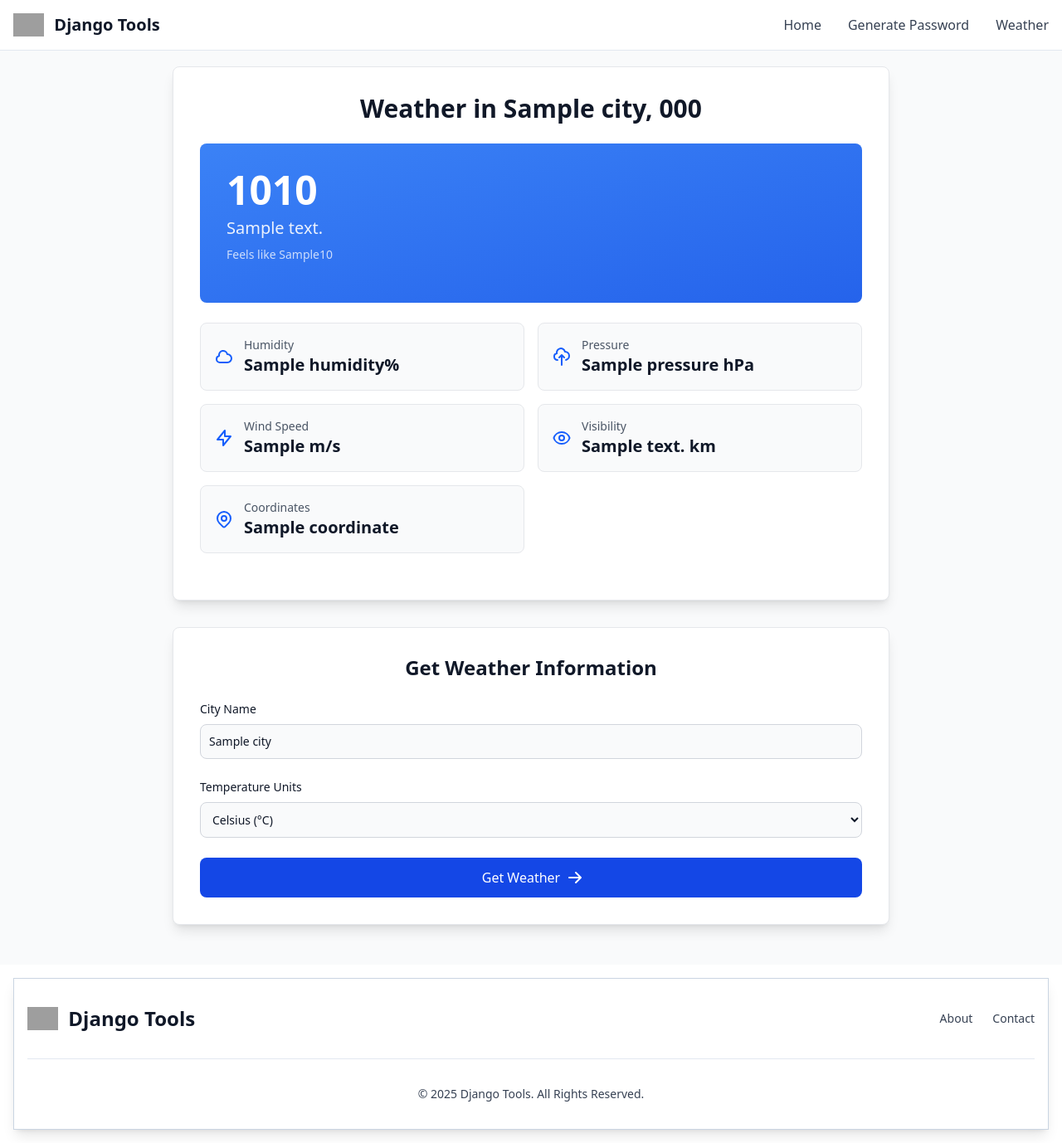
After one commit to NjauSamuel/Django-Password-Generator, a Django app: template weather/templates/weather/weather.html in a window 1280 px wide. The commit adds this page. Shown: the whole page at 83% size. Run offline with Django 5.2, Linux system fonts and the light colour scheme; the template is opened without the code that fills it: most values are stand-ins (such as "Sample title", 1, 10 or a date in 2020); style sheets or scripts are compiled from the project's sources; grey boxes are pictures that could not be loaded.

Commit message:
Refactor templates and styles for unified Django Tools interface. Update base template title and branding, add weather functionality links, and enhance home page with weather and password generator sections. Implement weather data retrieval and display with error handling in views and templates.

```diff
--- a/frontend/src/style.css
+++ b/frontend/src/style.css
@@ -1,6 +1,7 @@
 @import "tailwindcss";
 
 @source "../../passGen/templates/**/*.html";
+@source "../../weather/templates/**/*.html";
 
 @theme {
   --color-primary-50: #eff6ff;
--- a/passGen/templates/base.html
+++ b/passGen/templates/base.html
@@ -4,7 +4,7 @@
     <head>
         <meta charset="UTF-8">
         <meta name="viewport" content="width=device-width, initial-scale=1.0">
-        <title>{% block title %}Password Generator{% endblock %}</title>
+        <title>{% block title %}Django Tools{% endblock %}</title>
         {% load static %}
         <link href="{% static 'dist/assets/index.css' %}" rel="stylesheet">
     </head>
@@ -15,7 +15,7 @@
             <div class="max-w-7xl flex flex-wrap items-center justify-between mx-auto p-4">
             <a href="{% url 'home' %}" class="flex items-center space-x-3 rtl:space-x-reverse">
                 <img src="{% static 'images/keyforge.png' %}" class="h-7" alt="KeyForge Logo" />
-                <span class="self-center text-xl text-gray-900 font-semibold whitespace-nowrap">Password Generator</span>
+                <span class="self-center text-xl text-gray-900 font-semibold whitespace-nowrap">Django Tools</span>
             </a>
             <button data-collapse-toggle="navbar-default" type="button" class="inline-flex items-center p-2 w-10 h-10 justify-center text-sm text-gray-700 rounded-base md:hidden hover:bg-gray-100 hover:text-gray-900 focus:outline-none focus:ring-2 focus:ring-slate-300" aria-controls="navbar-default" aria-expanded="false">
                 <span class="sr-only">Open main menu</span>
@@ -30,6 +30,9 @@
                 <li>
                     <a href="{% url 'passGen' %}" class="block py-2 px-3 {% if request.resolver_match.url_name == 'passGen' %}text-blue-600 bg-blue-50 rounded md:bg-transparent md:text-blue-600{% else %}text-gray-700 rounded hover:bg-gray-100 md:hover:bg-transparent md:border-0 md:hover:text-blue-600{% endif %} md:p-0 {% if request.resolver_match.url_name == 'passGen' %}aria-current="page"{% endif %}">Generate Password</a>
                 </li>
+                <li>
+                    <a href="{% url 'weather' %}" class="block py-2 px-3 {% if request.resolver_match.url_name == 'weather' %}text-blue-600 bg-blue-50 rounded md:bg-transparent md:text-blue-600{% else %}text-gray-700 rounded hover:bg-gray-100 md:hover:bg-transparent md:border-0 md:hover:text-blue-600{% endif %} md:p-0 {% if request.resolver_match.url_name == 'weather' %}aria-current="page"{% endif %}">Weather</a>
+                </li>
                 {% endblock %}
                 </ul>
             </div>
@@ -38,12 +41,12 @@
 
         {% block content %}{% endblock %}
 
-        <footer class="{% if request.resolver_match.url_name == 'passGen' %}bg-gray-100{% else %}bg-white{% endif %} rounded-base shadow-lg border border-slate-300 m-4">
+        <footer class="{% if request.resolver_match.url_name == 'passGen' or request.resolver_match.url_name == 'weather' %}bg-gray-100{% else %}bg-white{% endif %} rounded-base shadow-lg border border-slate-300 m-4">
             <div class="w-full max-w-7xl mx-auto p-4 md:py-8">
                 <div class="sm:flex sm:items-center sm:justify-between">
                     <a href="{% url 'home' %}" class="flex items-center mb-4 sm:mb-0 space-x-3 rtl:space-x-reverse">
                         <img src="{% static 'images/keyforge.png' %}" class="h-7" alt="KeyForge Logo" />
-                        <span class="text-gray-900 self-center text-2xl font-semibold whitespace-nowrap">Password Generator</span>
+                        <span class="text-gray-900 self-center text-2xl font-semibold whitespace-nowrap">Django Tools</span>
                     </a>
                     <ul class="flex flex-wrap items-center mb-6 text-sm font-medium text-gray-700 sm:mb-0">
                         <li>
@@ -55,7 +58,7 @@
                     </ul>
                 </div>
                 <hr class="my-6 border-slate-200 sm:mx-auto lg:my-8" />
-                <span class="block text-sm text-gray-700 sm:text-center">© <span id="footer-year"></span> Password Generator. All Rights Reserved.</span>
+                <span class="block text-sm text-gray-700 sm:text-center">© <span id="footer-year"></span> Django Tools. All Rights Reserved.</span>
                 <script>
                   document.getElementById('footer-year').textContent = new Date().getFullYear();
                 </script>
--- /dev/null
+++ b/weather/templates/weather/weather.html
@@ -0,0 +1,148 @@
+{% extends 'base.html' %}
+{% load static %}
+
+{% block content %}
+<section class="bg-gray-50 dark:bg-gray-800 min-h-[80vh] py-12 pt-20">
+    <div class="max-w-4xl mx-auto px-4">
+        <!-- Weather Display Section -->
+        {% if weather %}
+        <div class="bg-white dark:bg-gray-900 rounded-lg shadow-lg p-8 border border-gray-200 dark:border-gray-700 mb-8">
+            <h1 class="text-3xl font-bold text-gray-900 dark:text-white mb-6 text-center">
+                Weather in {{ weather.city }}, {{ weather.country_code }}
+            </h1>
+
+            <!-- Main Weather Card -->
+            <div class="bg-linear-to-br from-blue-500 to-blue-600 dark:from-blue-600 dark:to-blue-700 rounded-lg p-8 mb-6 text-white" style="background-image: linear-gradient(to bottom right, #3b82f6, #2563eb);">
+                <div class="flex items-center justify-between mb-4">
+                    <div>
+                        <h2 class="text-5xl font-bold mb-2">{{ weather.temp }}{{ weather.temp_unit }}</h2>
+                        <p class="text-xl opacity-90">{{ weather.description }}</p>
+                        <p class="text-sm opacity-75 mt-2">Feels like {{ weather.feels_like }}{{ weather.temp_unit }}</p>
+                    </div>
+                    <div class="text-right">
+                        {% if weather.icon %}
+                        <img src="{% static 'images/'|add:weather.icon|add:'@2x.png' %}" alt="{{ weather.description }}" class="w-24 h-24">
+                        {% endif %}
+                    </div>
+                </div>
+            </div>
+
+            <!-- Weather Details Grid -->
+            <div class="grid grid-cols-1 md:grid-cols-2 gap-4 mb-6">
+                <div class="bg-gray-50 dark:bg-gray-800 rounded-lg p-4 border border-gray-200 dark:border-gray-700">
+                    <div class="flex items-center">
+                        <svg class="w-6 h-6 text-blue-600 dark:text-blue-400 mr-3" fill="none" stroke="currentColor" viewBox="0 0 24 24">
+                            <path stroke-linecap="round" stroke-linejoin="round" stroke-width="2" d="M3 15a4 4 0 004 4h9a5 5 0 10-.1-9.999 5.002 5.002 0 10-9.78 2.096A4.001 4.001 0 003 15z"></path>
+                        </svg>
+                        <div>
+                            <p class="text-sm text-gray-600 dark:text-gray-400">Humidity</p>
+                            <p class="text-xl font-semibold text-gray-900 dark:text-white">{{ weather.humidity }}%</p>
+                        </div>
+                    </div>
+                </div>
+
+                <div class="bg-gray-50 dark:bg-gray-800 rounded-lg p-4 border border-gray-200 dark:border-gray-700">
+                    <div class="flex items-center">
+                        <svg class="w-6 h-6 text-blue-600 dark:text-blue-400 mr-3" fill="none" stroke="currentColor" viewBox="0 0 24 24">
+                            <path stroke-linecap="round" stroke-linejoin="round" stroke-width="2" d="M7 16a4 4 0 01-.88-7.903A5 5 0 1115.9 6L16 6a5 5 0 011 9.9M15 13l-3-3m0 0l-3 3m3-3v12"></path>
+                        </svg>
+                        <div>
+                            <p class="text-sm text-gray-600 dark:text-gray-400">Pressure</p>
+                            <p class="text-xl font-semibold text-gray-900 dark:text-white">{{ weather.pressure }} hPa</p>
+                        </div>
+                    </div>
+                </div>
+
+                {% if weather.wind_speed %}
+                <div class="bg-gray-50 dark:bg-gray-800 rounded-lg p-4 border border-gray-200 dark:border-gray-700">
+                    <div class="flex items-center">
+                        <svg class="w-6 h-6 text-blue-600 dark:text-blue-400 mr-3" fill="none" stroke="currentColor" viewBox="0 0 24 24">
+                            <path stroke-linecap="round" stroke-linejoin="round" stroke-width="2" d="M13 10V3L4 14h7v7l9-11h-7z"></path>
+                        </svg>
+                        <div>
+                            <p class="text-sm text-gray-600 dark:text-gray-400">Wind Speed</p>
+                            <p class="text-xl font-semibold text-gray-900 dark:text-white">{{ weather.wind_speed }} m/s</p>
+                        </div>
+                    </div>
+                </div>
+                {% endif %}
+
+                {% if weather.visibility %}
+                <div class="bg-gray-50 dark:bg-gray-800 rounded-lg p-4 border border-gray-200 dark:border-gray-700">
+                    <div class="flex items-center">
+                        <svg class="w-6 h-6 text-blue-600 dark:text-blue-400 mr-3" fill="none" stroke="currentColor" viewBox="0 0 24 24">
+                            <path stroke-linecap="round" stroke-linejoin="round" stroke-width="2" d="M15 12a3 3 0 11-6 0 3 3 0 016 0z"></path>
+                            <path stroke-linecap="round" stroke-linejoin="round" stroke-width="2" d="M2.458 12C3.732 7.943 7.523 5 12 5c4.478 0 8.268 2.943 9.542 7-1.274 4.057-5.064 7-9.542 7-4.477 0-8.268-2.943-9.542-7z"></path>
+                        </svg>
+                        <div>
+                            <p class="text-sm text-gray-600 dark:text-gray-400">Visibility</p>
+                            <p class="text-xl font-semibold text-gray-900 dark:text-white">{{ weather.visibility }} km</p>
+                        </div>
+                    </div>
+                </div>
+                {% endif %}
+
+                <div class="bg-gray-50 dark:bg-gray-800 rounded-lg p-4 border border-gray-200 dark:border-gray-700">
+                    <div class="flex items-center">
+                        <svg class="w-6 h-6 text-blue-600 dark:text-blue-400 mr-3" fill="none" stroke="currentColor" viewBox="0 0 24 24">
+                            <path stroke-linecap="round" stroke-linejoin="round" stroke-width="2" d="M17.657 16.657L13.414 20.9a1.998 1.998 0 01-2.827 0l-4.244-4.243a8 8 0 1111.314 0z"></path>
+                            <path stroke-linecap="round" stroke-linejoin="round" stroke-width="2" d="M15 11a3 3 0 11-6 0 3 3 0 016 0z"></path>
+                        </svg>
+                        <div>
+                            <p class="text-sm text-gray-600 dark:text-gray-400">Coordinates</p>
+                            <p class="text-xl font-semibold text-gray-900 dark:text-white">{{ weather.coordinate }}</p>
+                        </div>
+                    </div>
+                </div>
+            </div>
+        </div>
+        {% endif %}
+
+        <!-- Error Message -->
+        {% if error %}
+        <div class="bg-red-50 dark:bg-red-900/20 border border-red-200 dark:border-red-800 rounded-lg p-6 mb-8">
+            <div class="flex items-center">
+                <svg class="w-6 h-6 text-red-600 dark:text-red-400 mr-3" fill="none" stroke="currentColor" viewBox="0 0 24 24">
+                    <path stroke-linecap="round" stroke-linejoin="round" stroke-width="2" d="M12 8v4m0 4h.01M21 12a9 9 0 11-18 0 9 9 0 0118 0z"></path>
+                </svg>
+                <p class="text-red-800 dark:text-red-200 font-medium">{{ error }}</p>
+            </div>
+        </div>
+        {% endif %}
+
+        <!-- Weather Form Section -->
+        <div class="bg-white dark:bg-gray-900 rounded-lg shadow-lg p-8 border border-gray-200 dark:border-gray-700">
+            <h2 class="text-2xl font-bold text-gray-900 dark:text-white mb-6 text-center">Get Weather Information</h2>
+            <form action="{% url 'weather' %}" method="GET" class="space-y-6">
+                <!-- City Name Input -->
+                <div>
+                    <label for="city" class="block mb-2 text-sm font-medium text-gray-900 dark:text-white">
+                        City Name
+                    </label>
+                    <input type="text" name="city" id="city" value="{{ city }}" placeholder="Enter city name (e.g., London, New York)" required class="bg-gray-50 border border-gray-300 text-gray-900 text-sm rounded-lg focus:ring-blue-500 focus:border-blue-500 block w-full p-2.5 dark:bg-gray-700 dark:border-gray-600 dark:placeholder-gray-400 dark:text-white dark:focus:ring-blue-500 dark:focus:border-blue-500">
+                </div>
+
+                <!-- Units Selection -->
+                <div>
+                    <label for="units" class="block mb-2 text-sm font-medium text-gray-900 dark:text-white">
+                        Temperature Units
+                    </label>
+                    <select name="units" id="units" class="bg-gray-50 border border-gray-300 text-gray-900 text-sm rounded-lg focus:ring-blue-500 focus:border-blue-500 block w-full p-2.5 dark:bg-gray-700 dark:border-gray-600 dark:placeholder-gray-400 dark:text-white dark:focus:ring-blue-500 dark:focus:border-blue-500">
+                        <option value="metric" {% if units == 'metric' or not units %}selected{% endif %}>Celsius (°C)</option>
+                        <option value="imperial" {% if units == 'imperial' %}selected{% endif %}>Fahrenheit (°F)</option>
+                        <option value="kelvin" {% if units == 'kelvin' %}selected{% endif %}>Kelvin (K)</option>
+                    </select>
+                </div>
+
+                <!-- Submit Button -->
+                <button type="submit" class="w-full inline-flex items-center justify-center px-5 py-3 text-base font-medium text-center text-white rounded-lg bg-blue-700 hover:bg-blue-800 focus:ring-4 focus:ring-blue-300 dark:bg-blue-600 dark:hover:bg-blue-700 dark:focus:ring-blue-800 transition-colors">
+                    Get Weather
+                    <svg class="w-5 h-5 ml-2 -mr-1" fill="currentColor" viewBox="0 0 20 20" xmlns="http://www.w3.org/2000/svg">
+                        <path fill-rule="evenodd" d="M10.293 3.293a1 1 0 011.414 0l6 6a1 1 0 010 1.414l-6 6a1 1 0 01-1.414-1.414L14.586 11H3a1 1 0 110-2h11.586l-4.293-4.293a1 1 0 010-1.414z" clip-rule="evenodd"></path>
+                    </svg>
+                </button>
+            </form>
+        </div>
+    </div>
+</section>
+{% endblock %}
```
Also changed, not shown: passGen/templates/passGen/home.html (+49 -4 lines), weather/views.py (+90 -31 lines).
